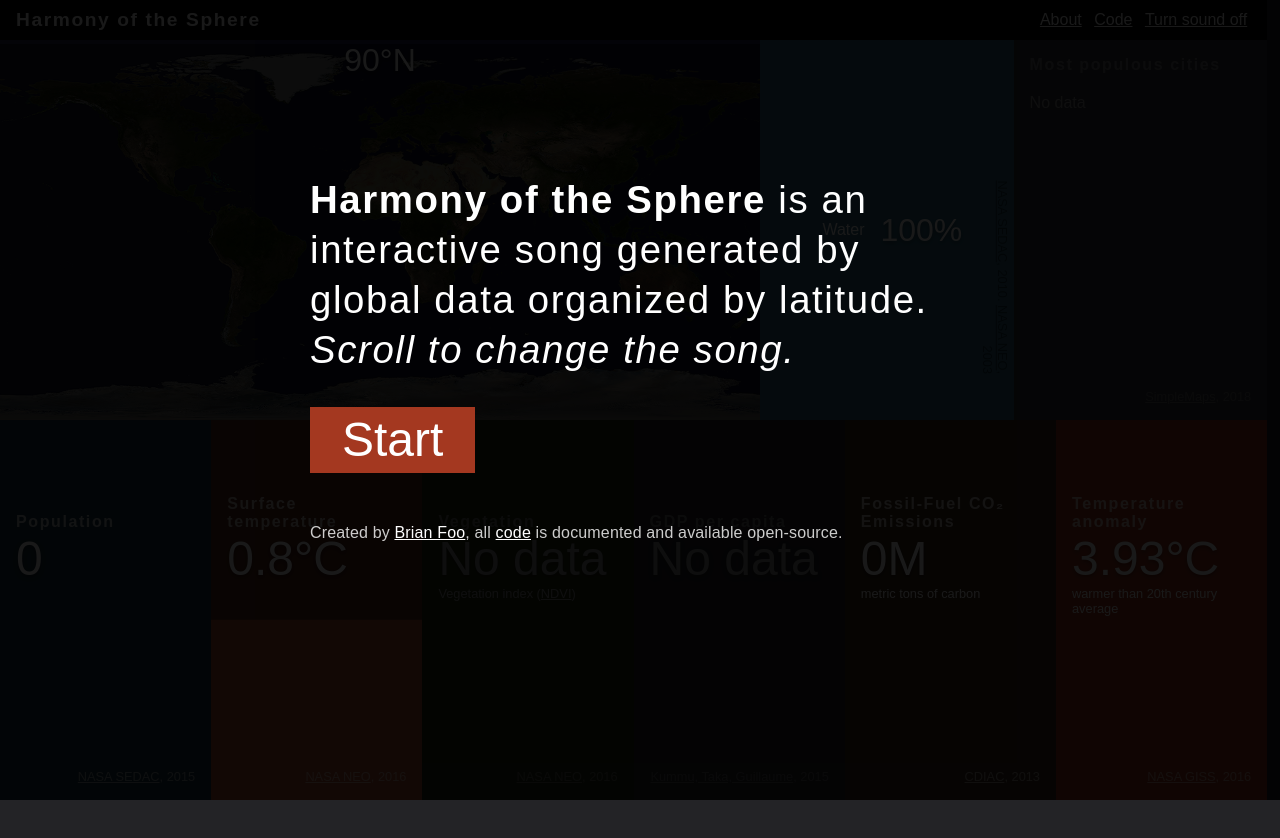
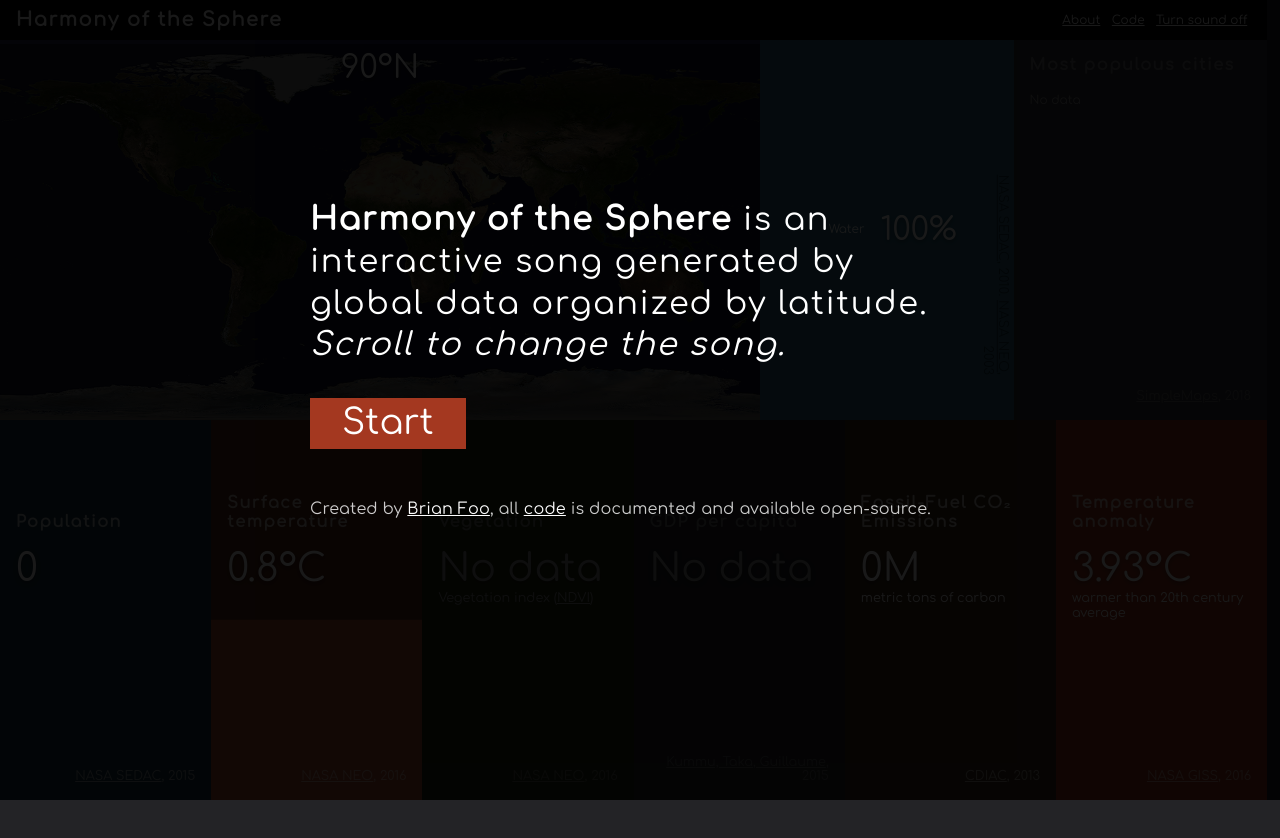
Before and after one commit to beefoo/latitude, a website: page index.html in a window 1280 px wide. Shown: the top 838 px of the page. Drawn offline with Linux system fonts and the light colour scheme.

Commit message:
update font

```diff
--- a/ui/css/app.css
+++ b/ui/css/app.css
@@ -13,8 +13,14 @@
   --light-gray: #CFD8DC;
 }
 
+@font-face {
+  font-family: Comfortaa;
+  src: url(comfortaa.woff2);
+}
+
 body {
-  font: 16px sans-serif;
+  font-family: Comfortaa, sans-serif;
+  font-size: 12px;
   color: white;
   background: #232326;
 }
@@ -108,7 +114,8 @@ nav a {
   align-items: flex-end;
 }
 .content .value {
-  font-size: 1.6rem;
+  padding-top: 1rem;
+  font-size: 1.4rem;
   text-shadow: 0 2px 4px rgba(0,0,0,0.4);
 }
 .content .label,
@@ -149,13 +156,13 @@ nav a {
   height: 2rem;
   line-height: 2rem;
   text-align: center;
-  bottom: -2rem;
+  bottom: -2.5rem;
   font-size: 2rem;
   text-shadow: 0 2px 4px rgba(0,0,0,0.4);
 }
 .map-label.below {
   bottom: auto;
-  top: -2rem;
+  top: -2.5rem;
 }
 
 #surface {
@@ -292,7 +299,7 @@ nav a {
   display: flex;
 }
 .modal h2 {
-  font-size: 2.4rem;
+  font-size: 2rem;
   color: white;
   font-weight: normal;
   line-height: 1.3;
@@ -302,7 +309,7 @@ nav a {
 }
 .modal button {
   cursor: pointer;
-  font-size: 3rem;
+  font-size: 2.2rem;
   border: none;
   background: var(--red);
   color: white;
@@ -370,7 +377,7 @@ nav a {
     height: calc((100vh - var(--header-height))/8);
   }
   .content .value {
-    font-size: 3rem;
+    font-size: 2.4rem;
   }
   .source {
     display: block;
```
Also changed, not shown: ui/css/comfortaa.woff2 (added).
